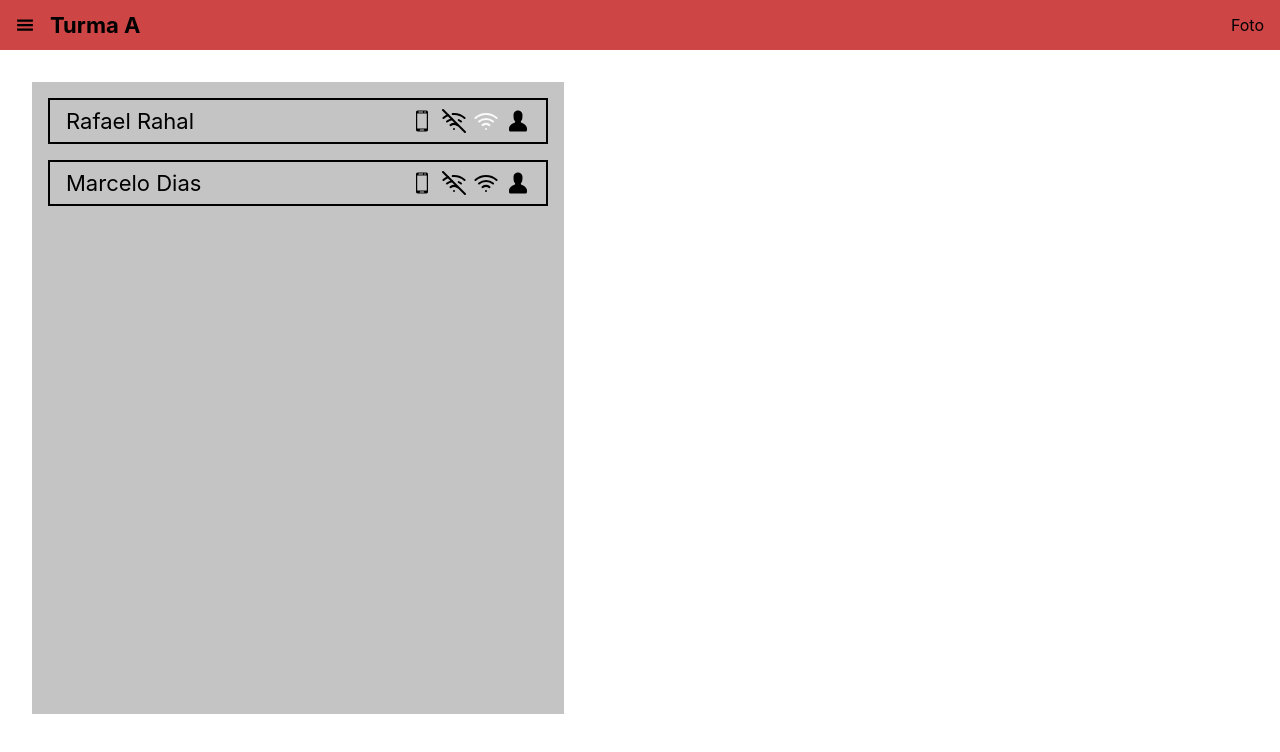
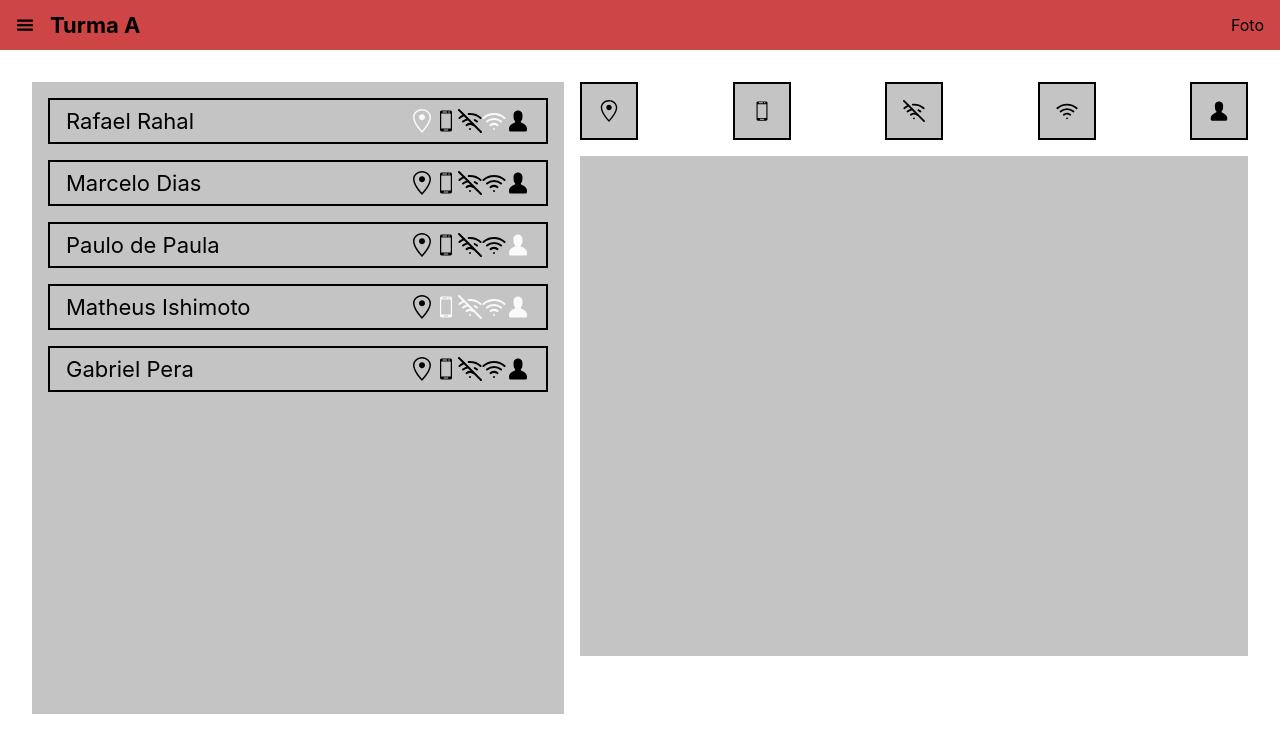
Before and after one commit to marcelodof/hackthon-covid, a React (Create React App) app in the folder front/: page / in a window 1280 px wide. Shown: the top 752 px of the page. Built offline with nearby package versions, Linux system fonts and the light colour scheme.

Commit message:
Adding StudentsFilter

```diff
--- /dev/null
+++ b/front/src/App.css
@@ -0,0 +1,5 @@
+.content-container {
+    display: flex;
+    flex-direction: row;
+    padding: 32px;
+}
--- a/front/src/App.js
+++ b/front/src/App.js
@@ -2,9 +2,9 @@ import React, { useState } from 'react';
 
 import { Navbar } from './Components/Navbar/Navbar';
 import { StudentsContainer } from './Components/StudentsContainer/StudentsContainer';
+import { StudentsFilter } from './Components/StudentsFilter/StudentsFilter';
 
-
-// TODO: ADD O ENDERECO DO ESTUDANTE + icone
+import './App.css';
 
 function App() {
 
@@ -12,6 +12,7 @@ function App() {
     [
       {
         name: "Rafael Rahal",
+        hasAddress: false,
         hasSmartphone: true,
         has3G: true,
         hasWifi: false,
@@ -19,6 +20,31 @@ function App() {
       },
       {
         name: "Marcelo Dias",
+        hasAddress: true,
+        hasSmartphone: true,
+        has3G: true,
+        hasWifi: true,
+        hasResponsible: true,
+      },
+      {
+        name: "Paulo de Paula",
+        hasAddress: true,
+        hasSmartphone: true,
+        has3G: true,
+        hasWifi: true,
+        hasResponsible: false,
+      },
+      {
+        name: "Matheus Ishimoto",
+        hasAddress: true,
+        hasSmartphone: false,
+        has3G: false,
+        hasWifi: false,
+        hasResponsible: false,
+      },
+      {
+        name: "Gabriel Pera",
+        hasAddress: true,
         hasSmartphone: true,
         has3G: true,
         hasWifi: true,
@@ -31,7 +57,8 @@ function App() {
     <div className="App">
       <Navbar />
       <div className="content-container">
-        <StudentsContainer studentList={studentsList} />
+        <StudentsContainer studentsList={studentsList} />
+        <StudentsFilter />
       </div>
     </div>
   );
--- a/front/src/Components/StudentItem/StudentItem.js
+++ b/front/src/Components/StudentItem/StudentItem.js
@@ -1,19 +1,20 @@
 import React from 'react';
 import { GiSmartphone } from 'react-icons/gi'
 import { FiWifiOff, FiWifi } from 'react-icons/fi';
-import { GoPerson } from 'react-icons/go'
+import { GoPerson, GoLocation } from 'react-icons/go'
 
 import './StudentItem.css';
 
-export const StudentItem = ({name, hasWifi, has3G, hasResponsible, hasSmartphone}) => {
+export const StudentItem = ({name, hasAddress, hasSmartphone, hasWifi, has3G, hasResponsible}) => {
     return (
         <div className="item-container">
             <div className="student-name">
                 {name}
             </div>
             <div className="icons-container">
-                <GiSmartphone style={!hasSmartphone && {color: '#fafafa'}} />
-                <FiWifiOff style={!has3G && {color: '#fafafa'}}/>
+                <GoLocation style={!hasAddress && {color: '#FAFAFA'}} />
+                <GiSmartphone style={!hasSmartphone && {color: '#FAFAFA'}} />
+                <FiWifiOff style={!has3G && {color: '#FAFAFA'}}/>
                 <FiWifi style={!hasWifi && {color: '#FAFAFA'}} />
                 <GoPerson style={!hasResponsible && {color: '#FAFAFA'}} />
             </div>
--- a/front/src/Components/StudentsContainer/StudentsContainer.css
+++ b/front/src/Components/StudentsContainer/StudentsContainer.css
@@ -1,7 +1,5 @@
 .students-container {
     background-color: #C4C4C4;
-    margin-left: 32px;
-    margin-top: 32px;
     height: 600px;
     width: 500px;
     padding: 16px
--- a/front/src/Components/StudentsContainer/StudentsContainer.js
+++ b/front/src/Components/StudentsContainer/StudentsContainer.js
@@ -4,13 +4,14 @@ import { StudentItem } from '../StudentItem/StudentItem';
 
 import './StudentsContainer.css'
 
-export const StudentsContainer = ({studentList}) => {
+export const StudentsContainer = ({studentsList}) => {
     return (
         <div className="students-container">
             {
-                studentList.map((student) => {
+                studentsList.map((student) => {
                     return <StudentItem
                             name={student.name}
+                            hasAddress={student.hasAddress}
                             hasSmartphone={student.hasSmartphone}
                             has3G={student.has3G}
                             hasWifi={student.hasWifi}
--- /dev/null
+++ b/front/src/Components/StudentsFilter/StudentsFilter.css
@@ -0,0 +1,28 @@
+.filter-wrapper {
+    display: flex;
+    flex-direction: column;
+    flex: 1;
+    margin-left: 16px;
+}
+
+.filter-buttons {
+    display: flex;
+    flex-direction: row;
+    justify-content: space-between;
+}
+
+.filter-content {
+    height: 500px;
+    margin-top: 16px;
+    background-color: #C4C4C4;
+}
+
+.button {
+    display: flex;
+    flex-direction: row;
+    align-items: center;
+    padding: 16px;
+    border: 2px solid black;
+    background-color: #C4C4C4;
+    font-size: 22px;
+}
--- /dev/null
+++ b/front/src/Components/StudentsFilter/StudentsFilter.js
@@ -0,0 +1,33 @@
+import React from 'react';
+import { GiSmartphone } from 'react-icons/gi'
+import { FiWifiOff, FiWifi } from 'react-icons/fi';
+import { GoPerson, GoLocation } from 'react-icons/go'
+
+import './StudentsFilter.css';
+
+export const StudentsFilter = () => {
+    return (
+        <div className='filter-wrapper'>
+            <div className='filter-buttons'>
+                <div className='button'>
+                    <GoLocation/>
+                </div>
+                <div className='button'>
+                    <GiSmartphone/>
+                </div>
+                <div className='button'>
+                    <FiWifiOff/>
+                </div>
+                <div className='button'>
+                    <FiWifi/>
+                </div>
+                <div className='button'>
+                    <GoPerson/>
+                </div>
+            </div>
+            <div className='filter-content'>
+
+            </div>
+        </div>
+    )
+}
```
Also changed, not shown: 1 other file (tests, documents, lock files or other folders).
